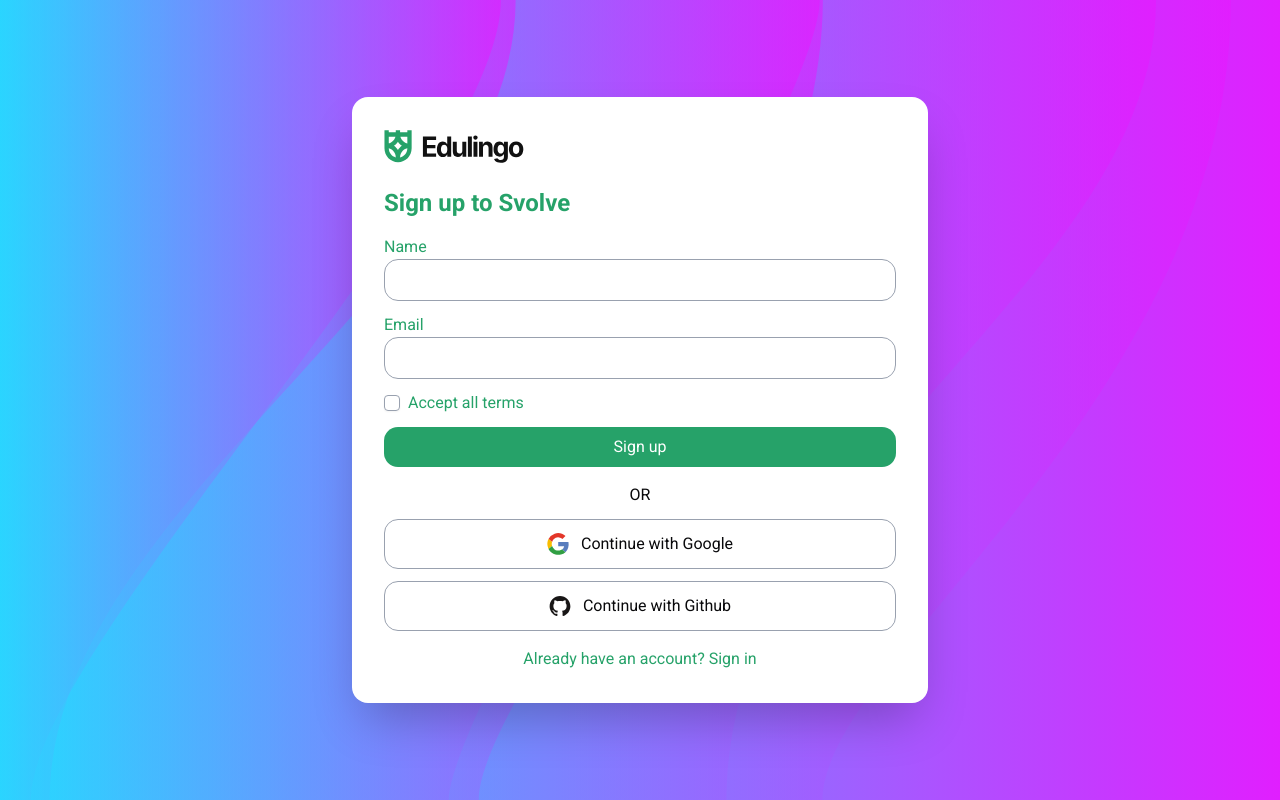
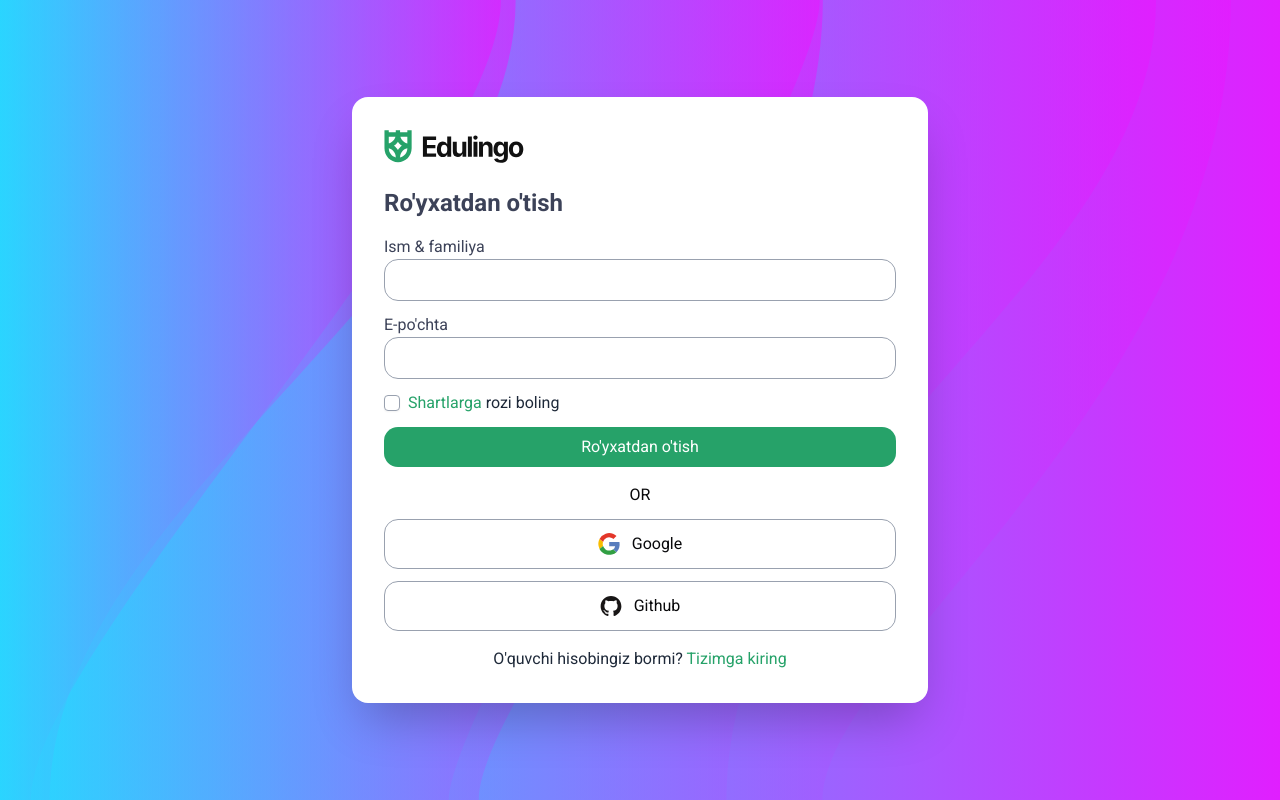
Before and after one commit to boburov/edulingo, a Next.js app in the folder client/: page /signup in a window 1280 px wide. Built offline with nearby package versions, Linux system fonts and the light colour scheme.

Commit message:
sign up and in laguage changed

```diff
--- a/client/app/(auth)/(socials)/(providers)/Github.tsx
+++ b/client/app/(auth)/(socials)/(providers)/Github.tsx
@@ -55,7 +55,7 @@ export default function Github({ setErrorMessage }: any) {
         width={22}
         height={0}
       />{" "}
-      Continue with Github
+      Github
     </button>
   );
 }
--- a/client/app/(auth)/(socials)/(providers)/Google.tsx
+++ b/client/app/(auth)/(socials)/(providers)/Google.tsx
@@ -53,7 +53,7 @@ export default function Google({ setErrorMessage }: any) {
         width={22}
         height={0}
       />{" "}
-      Continue with Google
+      Google
     </button>
   );
 }
--- a/client/app/(auth)/signin/SigninForm.tsx
+++ b/client/app/(auth)/signin/SigninForm.tsx
@@ -48,7 +48,7 @@ export default function SigninForm() {
         </p>
       )}
       <div className="flex flex-col space-x-0.5">
-        <label htmlFor="email">Email</label>
+        <label htmlFor="email">E-po'chta</label>
         <input
           type="email"
           name="email"
@@ -66,11 +66,11 @@ export default function SigninForm() {
           onCheckedChange={handleCheckbox}
           className="border-gray-400 data-[state=checked]:body_color data-[state=checked]:text-white data-[state=checked]:border_color"
         />
-        <label htmlFor="check">
-          Accept all{" "}
-          <Link href={"/terms"} className="inline-block text_color">
-            terms
+        <label htmlFor="check" className="flex gap-1">
+          <Link href={"/terms"} className="inline-block base_color">
+            Shartlarga
           </Link>
+          <p className="text-gray-800">rozi boling</p>
         </label>
       </div>
       <button
--- a/client/app/(auth)/signin/page.tsx
+++ b/client/app/(auth)/signin/page.tsx
@@ -5,21 +5,21 @@ import Link from "next/link";
 import { Metadata } from "next";
 
 export const metadata: Metadata = {
-  title: "Svolve | Sign In",
+  title: "Edulingo | Sign In",
   description: "Easy to use payment API for startups | sign in page",
 };
 
 export default function SignIn() {
   return (
     <div className="w-full space-y-4">
-      <Heading text="Sing in to your account" />
+      <Heading text="Tizimga qaytib kirish" />
       <SigninForm />
       <Socials />
-      <div className="flex text_color justify-center">
-        <p>
-          New to Svolve?{" "}
-          <Link href={"/signup"} className="text_color">
-            Sign up
+      <div className="flex justify-center">
+        <p className="text-gray-800">
+          Edulingoda yangimisiz?{" "}
+          <Link href={"/signup"} className="base_color">
+            Ro'yxatdan o'ting
           </Link>
         </p>
       </div>
--- a/client/app/(auth)/signup/SignupForm.tsx
+++ b/client/app/(auth)/signup/SignupForm.tsx
@@ -49,7 +49,7 @@ export default function SignupForm() {
         </p>
       )}
       <div className="flex flex-col space-x-0.5">
-        <label htmlFor="name">Name</label>
+        <label htmlFor="name">Ism & familiya</label>
         <input
           type="text"
           name="name"
@@ -61,7 +61,7 @@ export default function SignupForm() {
         />
       </div>
       <div className="flex flex-col space-x-0.5">
-        <label htmlFor="email">Email</label>
+        <label htmlFor="email">E-po'chta</label>
         <input
           type="email"
           name="email"
@@ -79,18 +79,18 @@ export default function SignupForm() {
           onCheckedChange={handleCheckbox}
           className="border-gray-400 data-[state=checked]:body_color data-[state=checked]:text-white data-[state=checked]:border_color"
         />
-        <label htmlFor="check">
-          Accept all{" "}
-          <Link href={"/terms"} className="inline-block text_color">
-            terms
+        <label htmlFor="check" className="flex gap-1">
+          <Link href={"/terms"} className="inline-block base_color">
+            Shartlarga
           </Link>
+          <p className="text-gray-800">rozi boling</p>
         </label>
       </div>
       <button
         type="submit"
         className="body_color text-white font-medium py-2 rounded-xl cursor-pointer w-full"
       >
-        {!loading ? "Sign up" : <BeatLoader color="#ffffff" size={10} />}
+        {!loading ? "Ro'yxatdan o'tish" : <BeatLoader color="#ffffff" size={10} />}
       </button>
     </form>
   );
--- a/client/app/(auth)/signup/page.tsx
+++ b/client/app/(auth)/signup/page.tsx
@@ -5,18 +5,23 @@ import Link from "next/link";
 import { Metadata } from "next";
 
 export const metadata: Metadata = {
-  title: "Svolve | Sign Up",
+  title: "Edulingo | Sign Up",
   description: "Easy to use payment API for startups | sign up page",
 };
 
 export default function SignUp() {
   return (
     <div className="w-full space-y-4">
-      <Heading text="Sign up to Svolve" />
+      <Heading text="Ro'yxatdan o'tish" />
       <SignupForm />
       <Socials />
-      <div className="flex text_color justify-center">
-        <p>Already have an account? <Link href={"/signin"} className="text_color">Sign in</Link></p>
+      <div className="flex justify-center">
+        <p className="text-gray-800">
+          O'quvchi hisobingiz bormi?{" "}
+          <Link href={"/signin"} className="base_color">
+            Tizimga kiring
+          </Link>
+        </p>
       </div>
     </div>
   );
--- a/client/app/(auth)/verification/page.tsx
+++ b/client/app/(auth)/verification/page.tsx
@@ -51,7 +51,7 @@ export default function Verification() {
       <HashLoader color="#7c3aed" size={80} />
       {loading1 && <p>Verifying your email and setting your accaunt...</p>}
       {loading2 && <p>Receiving and saving you account data...</p>}
-      {!loading1 && !loading2 && <p>Welcome to Svolve!</p>}
+      {!loading1 && !loading2 && <p>Welcome to Edulingo!</p>}
       <p className="text_color">Do not close the page</p>
     </div>
   );
--- a/client/app/(global_components)/Hero.tsx
+++ b/client/app/(global_components)/Hero.tsx
@@ -17,8 +17,8 @@ export default function Hero() {
         <div className="flex-1 space-y-4">
           <h1 className="text-5xl font-semibold">
             Edulingo - Sizning{" "}
-            <span className="text_color">Bilim Yo‘lingiz</span> Shu Yerdan{" "}
-            <span className="text_color">Boshlanadi</span>
+            <span className="base_color">Bilim Yo‘lingiz</span> Shu Yerdan{" "}
+            <span className="base_color">Boshlanadi</span>
           </h1>
           <p>
             Zamonaviy ta’lim orqali orzularingizga bir qadam yaqinlashing. Biz
--- a/client/app/(global_components)/Logotype.tsx
+++ b/client/app/(global_components)/Logotype.tsx
@@ -1,16 +1,16 @@
 import Image from "next/image";
 import Link from "next/link";
 
-interface SvolveProps {
+interface EdulingoProps {
   link?: string;
 }
 
-export default function Logotype({ link }: SvolveProps) {
+export default function Logotype({ link }: EdulingoProps) {
   return (
     <Link href={link ? link : "/"} className="inline-block">
       <Image
         src={"/icons/logo.svg"}
-        alt="Logotype svolve"
+        alt="Logotype Edulingo"
         width={140}
         height={38.5}
       />
--- a/client/app/(global_components)/RegisterButton.tsx
+++ b/client/app/(global_components)/RegisterButton.tsx
@@ -48,7 +48,7 @@ export default function RegisterButton() {
           href={"/signup"}
           className="inline-block border-2 border_color px-4 py-2 rounded-xl body_color text-white"
         >
-          Roixatdan otish
+          Ro'yxatdan o'tish
         </Link>
       ) : (
         <Link
--- a/client/app/globals.css
+++ b/client/app/globals.css
@@ -135,7 +135,7 @@
   }
 }
 
-.text_color {
+.base_color {
   @apply text-[#26a269];
 }
 
--- a/client/app/layout.tsx
+++ b/client/app/layout.tsx
@@ -10,7 +10,7 @@ const roboto = Roboto({
 });
 
 export const metadata: Metadata = {
-  title: "Svolve | Payment SaaS of Uzbekistan",
+  title: "Edulingo | Payment SaaS of Uzbekistan",
   description: "Easy to use payment API for startups",
   icons: {
     icon: "/icons/icon.svg",
```
